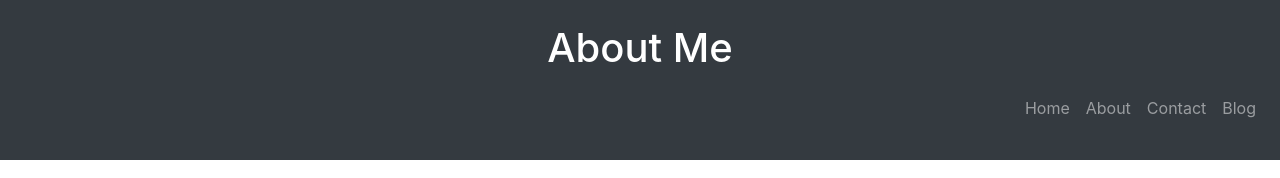
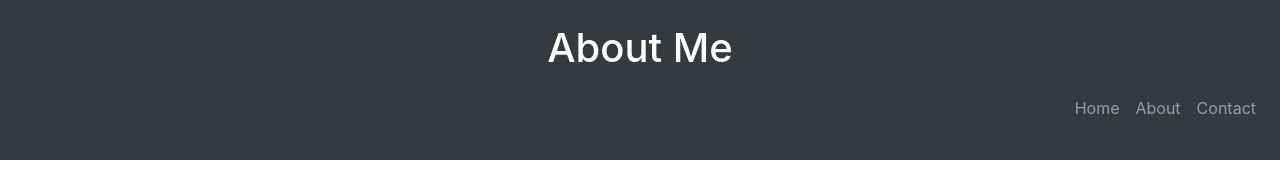
Before and after one commit to Quantumo0o/Projects, a plain HTML site: page about.html in a window 1280 px wide. Shown: the top 178 px of the page. Drawn offline with nearby package versions, Linux system fonts and the light colour scheme.

Commit message:
Update about.html

```diff
--- a/about.html
+++ b/about.html
@@ -20,9 +20,7 @@
                     <li class="nav-item">
                         <a class="nav-link" href="contact.html">Contact</a>
                     </li>
-                    <li class="nav-item">
-                        <a class="nav-link" href="blog.html">Blog</a>
-                    </li>
+
                 </ul>
             </div>
         </nav>
```
